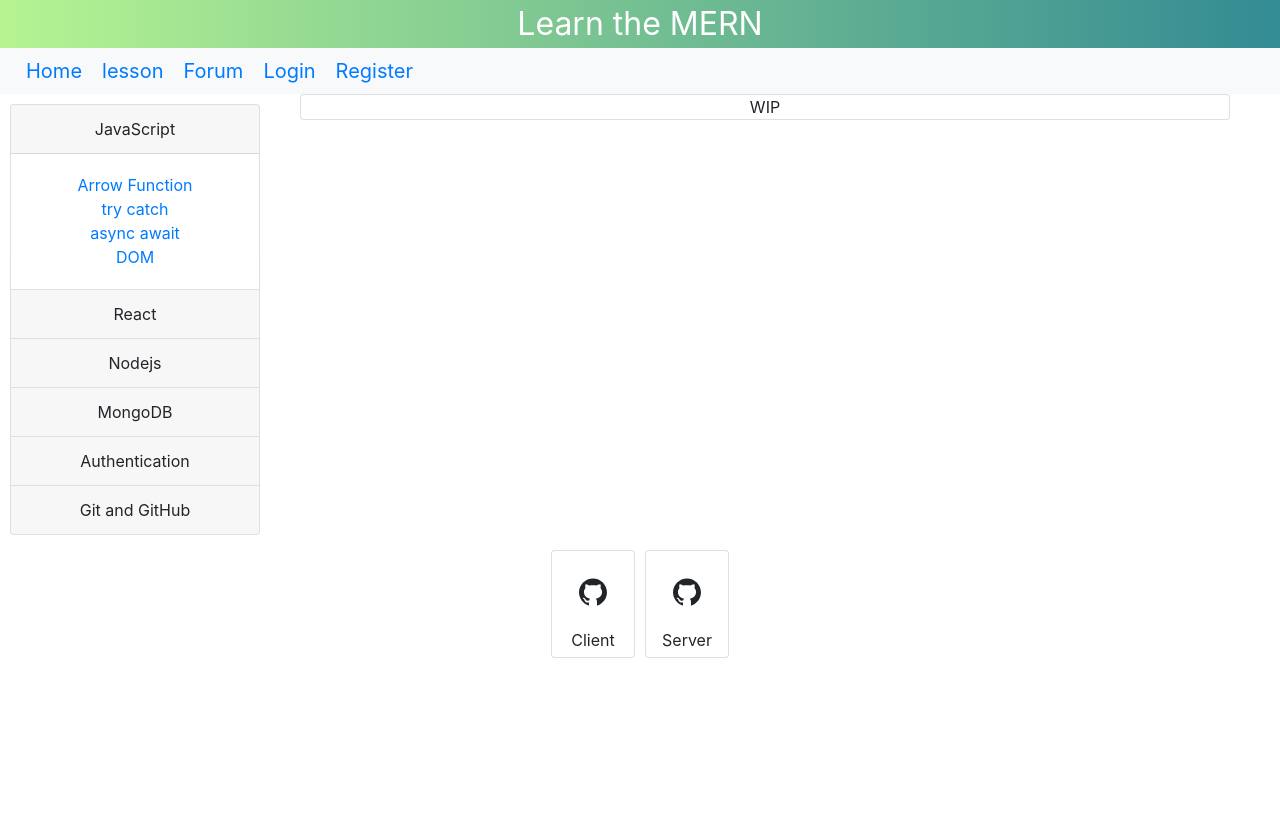
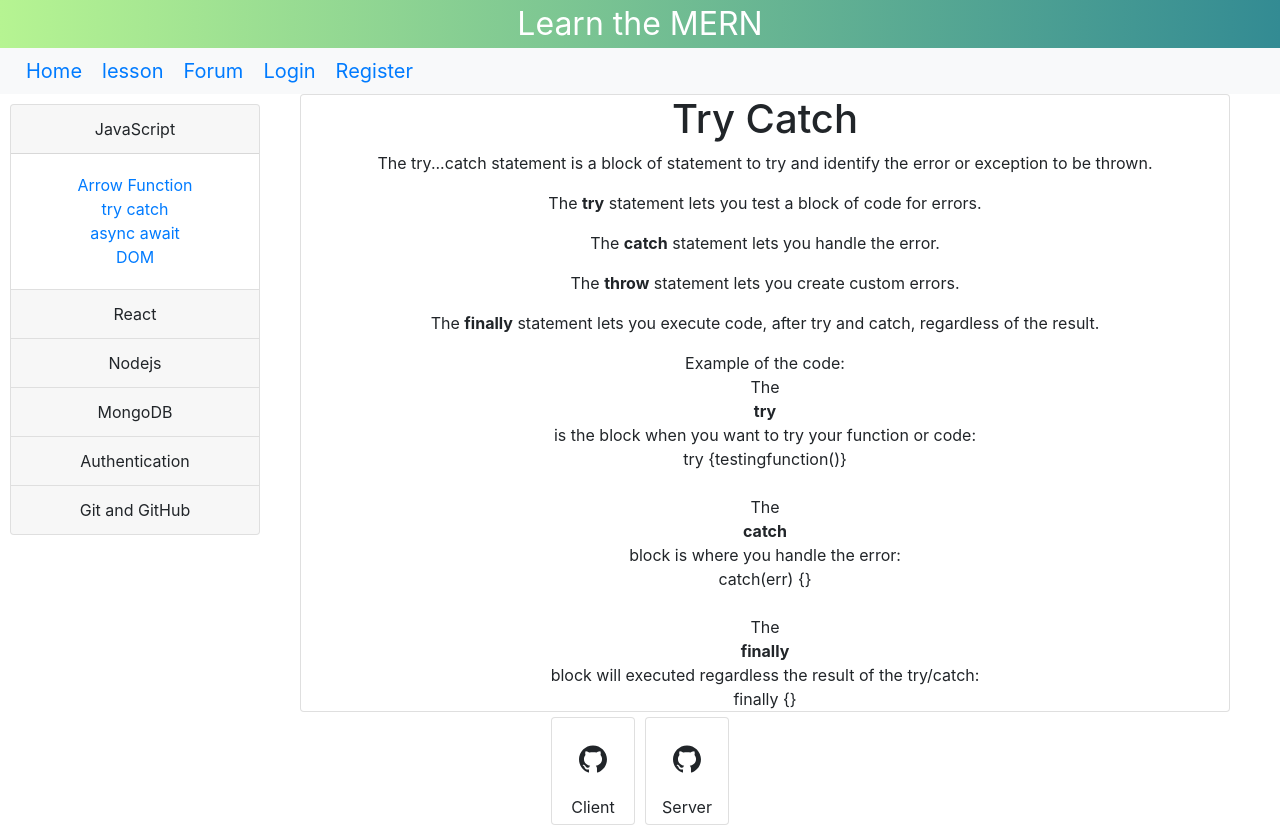
Before and after one commit to Dulaya/learn-the-mern-client, a React (Create React App) app: page /lesson/try-catch in a window 1280 px wide. Before the commit the page ends 800 px from the top, so only its background shows below. Built offline with nearby package versions, Linux system fonts and the light colour scheme.

Commit message:
Update content for Try Catch

```diff
--- a/src/components/lessons/TryCatch.js
+++ b/src/components/lessons/TryCatch.js
@@ -4,7 +4,30 @@ const TryCatch = () => {
 
     return (
         <>
-            WIP
+        <h1>Try Catch</h1>
+        <p>The try...catch statement is a block of statement to try and identify the error or exception to be thrown.</p>
+        <p>The <b>try</b> statement lets you test a block of code for errors.</p>
+        <p>The <b>catch</b> statement lets you handle the error.</p>
+        <p>The <b>throw</b> statement lets you create custom errors.</p>
+        <p>The <b>finally</b> statement lets you execute code, after try and catch, regardless of the result.</p>
+        Example of the code:
+        <br></br>
+        {'The '}<b>try</b>{' is the block when you want to try your function or code:'}
+        <br></br>
+        {'try {testingfunction()}'}
+        <br></br>
+        <br></br>
+        {'The '} <b>catch</b>{' block is where you handle the error:'}
+        <br></br>
+        {'catch(err) {'}{'}'}
+        <br></br>
+        <br></br>
+        {'The '}<b>finally</b>{' block will executed regardless the result of the try/catch:'}
+        <br></br>
+        {'finally {'}{'}'}
+        <br></br>
+
+
         </>
     )
 }
```
